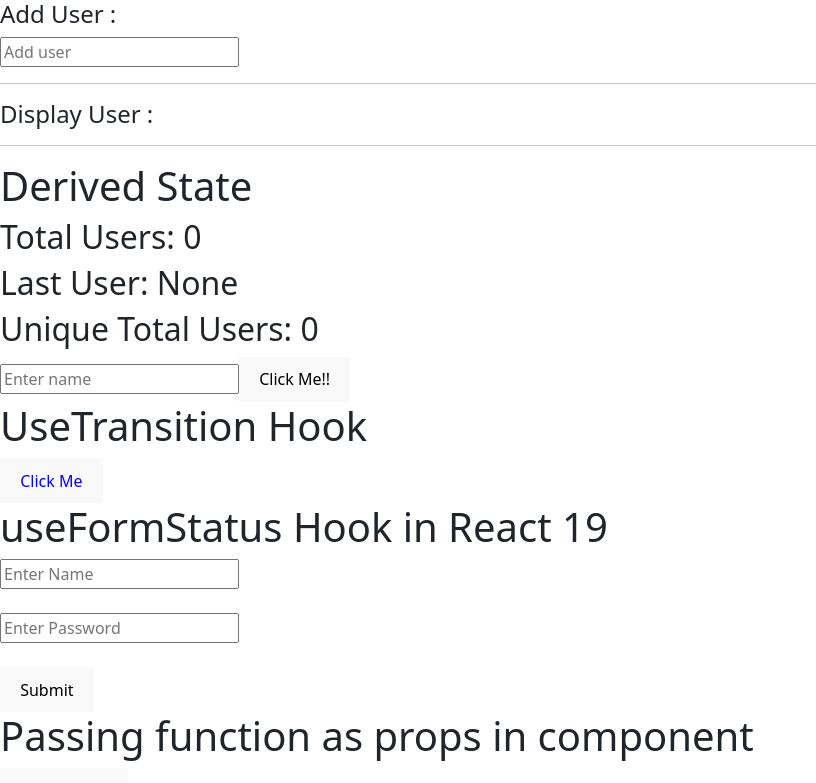
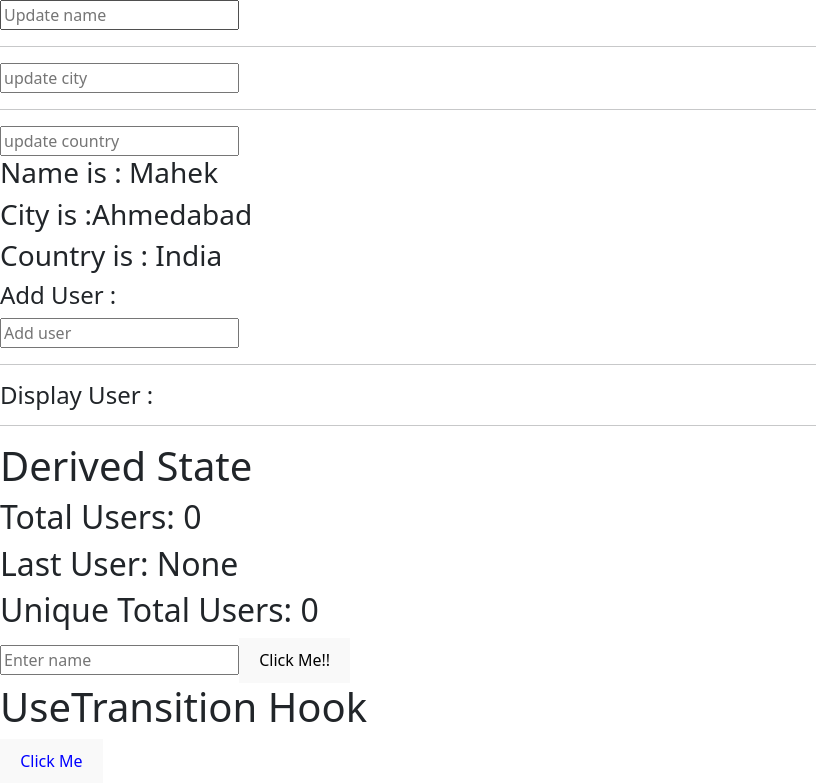
Before and after one commit to MahekSheth01/ReactJS, a React (Vite) app: page / in a window 1280 px wide. Shown: the top 783 px of the page, without its empty margins (0-816 px from the left). Built offline with nearby package versions, Linux system fonts and the light colour scheme.

Commit message:
Updating Object and Nested Objects

```diff
--- a/src/App.jsx
+++ b/src/App.jsx
@@ -31,6 +31,7 @@
 import HookUseTransition from "./HookUseTransition";
 import Derived from "./Derived";
 import Parent from "./Parent";
+import UpdateObject from "./UpdateObject";
 function App() {
 
   /* ===== BASIC FUNCTIONS ===== */
@@ -125,6 +126,7 @@
   /* ===== JSX RETURN ===== */
   return (
     <div>
+      <UpdateObject/>
       <Parent/>
       <Derived/>
       <HookUseTransition/>
--- /dev/null
+++ b/src/UpdateObject.jsx
@@ -0,0 +1,41 @@
+import React, { useState } from 'react'
+
+const UpdateObject = () => {
+
+    const [data,setData]=useState(
+        {
+            name:"Mahek",
+            address:{
+                city:"Ahmedabad",
+                country:"India"
+            }
+        }
+    )
+    const handleName=(name)=>{
+        data.name=name;
+        setData({...data,address:{...data.address}})
+    }
+
+    const handleCity=(city)=>{
+        data.address.city=city
+        setData({...data})
+    }
+
+    const handleCountry=(country)=>{
+        data.address.country=country;
+        setData({...data,address:{...data.address}})
+    }
+  return (
+    <div>
+      <input type="text" onChange={(event)=>handleName(event.target.value)}  placeholder='Update name' name="" id="" />
+       <br /> <hr /><input type="text" placeholder='update city' onChange={(event)=>handleCity(event.target.value)} name="" id="" />
+        <br /><hr />
+        <input type="text" placeholder='update country' onChange={(event)=>handleCountry(event.target.value)} name="" id="" />
+        <h3>Name is : {data.name}</h3>
+        <h3>City is :{data.address.city}</h3>
+        <h3>Country is : {data.address.country}</h3>
+    </div>
+  )
+}
+
+export default UpdateObject
```
